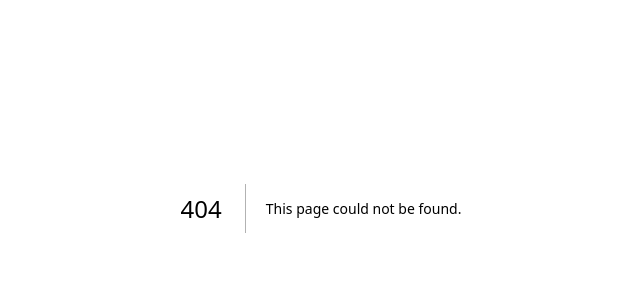
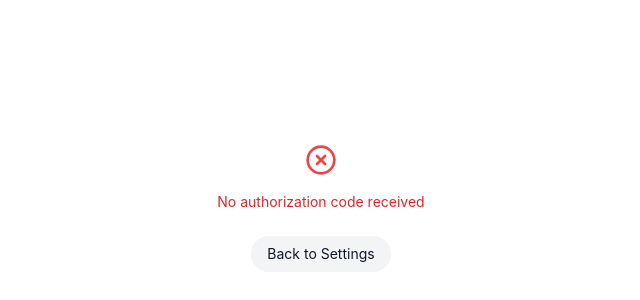
Before and after one commit to KNIGHTABDO/relearn, a Next.js app: page /auth/google/callback in a window 1280 px wide. Before the commit this address had no page. Shown: the part 192-492 px from the top of the page, without its empty margins (319-959 px from the left). Built offline with nearby package versions, Linux system fonts and the light colour scheme.

Commit message:
feat: Google AI Pro OAuth — page.tsx

```diff
--- /dev/null
+++ b/src/app/auth/google/callback/page.tsx
@@ -0,0 +1,65 @@
+"use client";
+
+import { useEffect, useState } from "react";
+import { useRouter, useSearchParams } from "next/navigation";
+import { handleGoogleCallback } from "@/lib/google-auth";
+import { Loader2, CheckCircle2, XCircle } from "lucide-react";
+
+export default function GoogleCallbackPage() {
+  const router = useRouter();
+  const searchParams = useSearchParams();
+  const [status, setStatus] = useState<"loading" | "success" | "error">("loading");
+  const [errorMessage, setErrorMessage] = useState("");
+
+  useEffect(() => {
+    const code = searchParams.get("code");
+    const state = searchParams.get("state");
+
+    if (!code) {
+      setStatus("error");
+      setErrorMessage("No authorization code received");
+      return;
+    }
+
+    handleGoogleCallback(code, state || "").then((success) => {
+      if (success) {
+        setStatus("success");
+        setTimeout(() => router.push("/settings"), 1500);
+      } else {
+        setStatus("error");
+        setErrorMessage("Failed to complete authentication");
+      }
+    });
+  }, [searchParams, router]);
+
+  return (
+    <div className="flex min-h-screen items-center justify-center bg-white dark:bg-dark-bg">
+      <div className="flex flex-col items-center gap-4 text-center">
+        {status === "loading" && (
+          <>
+            <Loader2 className="h-8 w-8 animate-spin text-blue-500" />
+            <p className="text-sm text-gray-600 dark:text-dark-text-secondary">Connecting your Google account...</p>
+          </>
+        )}
+        {status === "success" && (
+          <>
+            <CheckCircle2 className="h-8 w-8 text-green-500" />
+            <p className="text-sm font-medium text-gray-900 dark:text-dark-text">Connected! Redirecting to settings...</p>
+          </>
+        )}
+        {status === "error" && (
+          <>
+            <XCircle className="h-8 w-8 text-red-500" />
+            <p className="text-sm text-red-600">{errorMessage || "Something went wrong"}</p>
+            <button
+              onClick={() => router.push("/settings")}
+              className="mt-2 rounded-full bg-gray-100 dark:bg-dark-surface px-4 py-2 text-sm"
+            >
+              Back to Settings
+            </button>
+          </>
+        )}
+      </div>
+    </div>
+  );
+}
```
